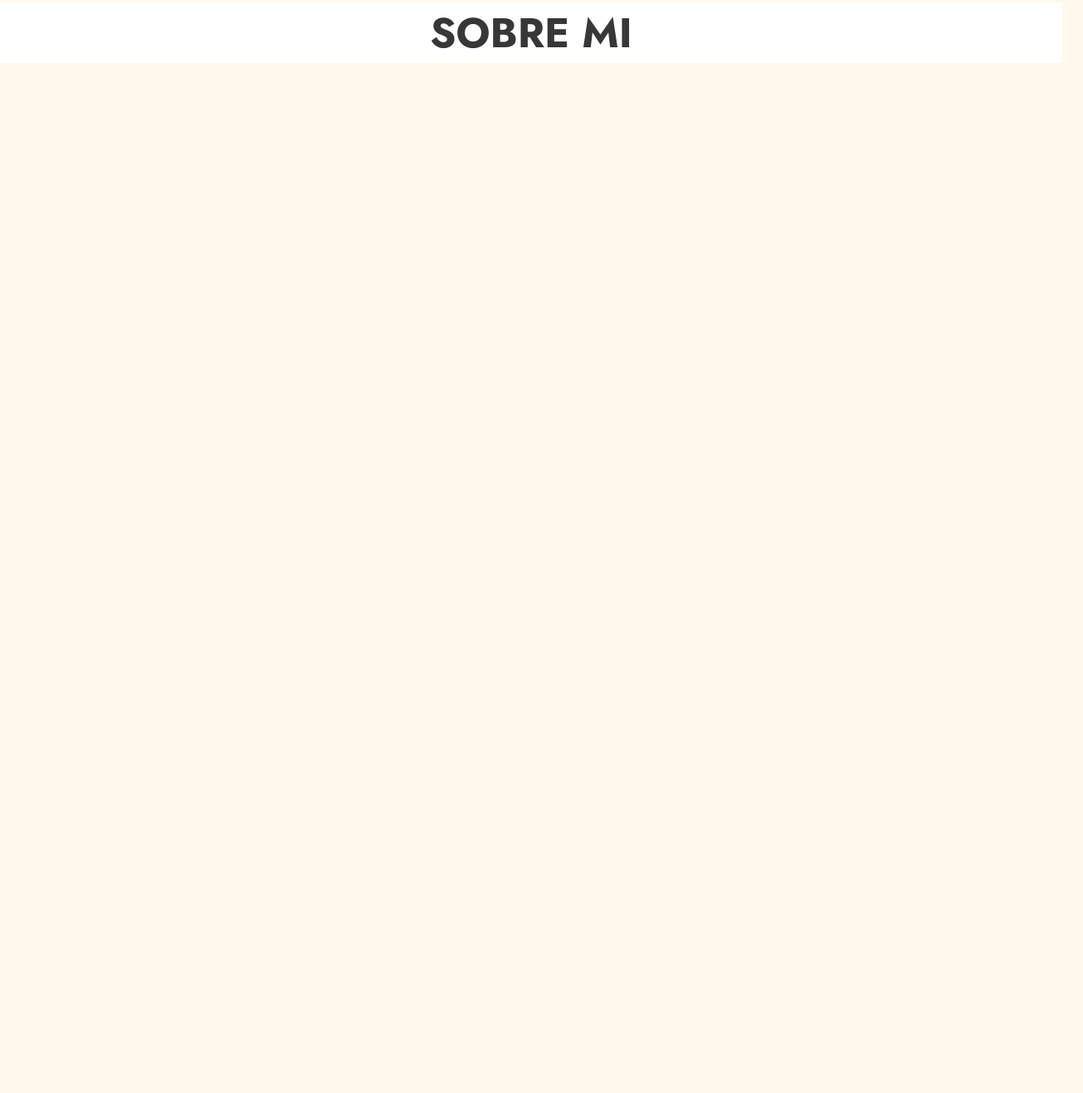
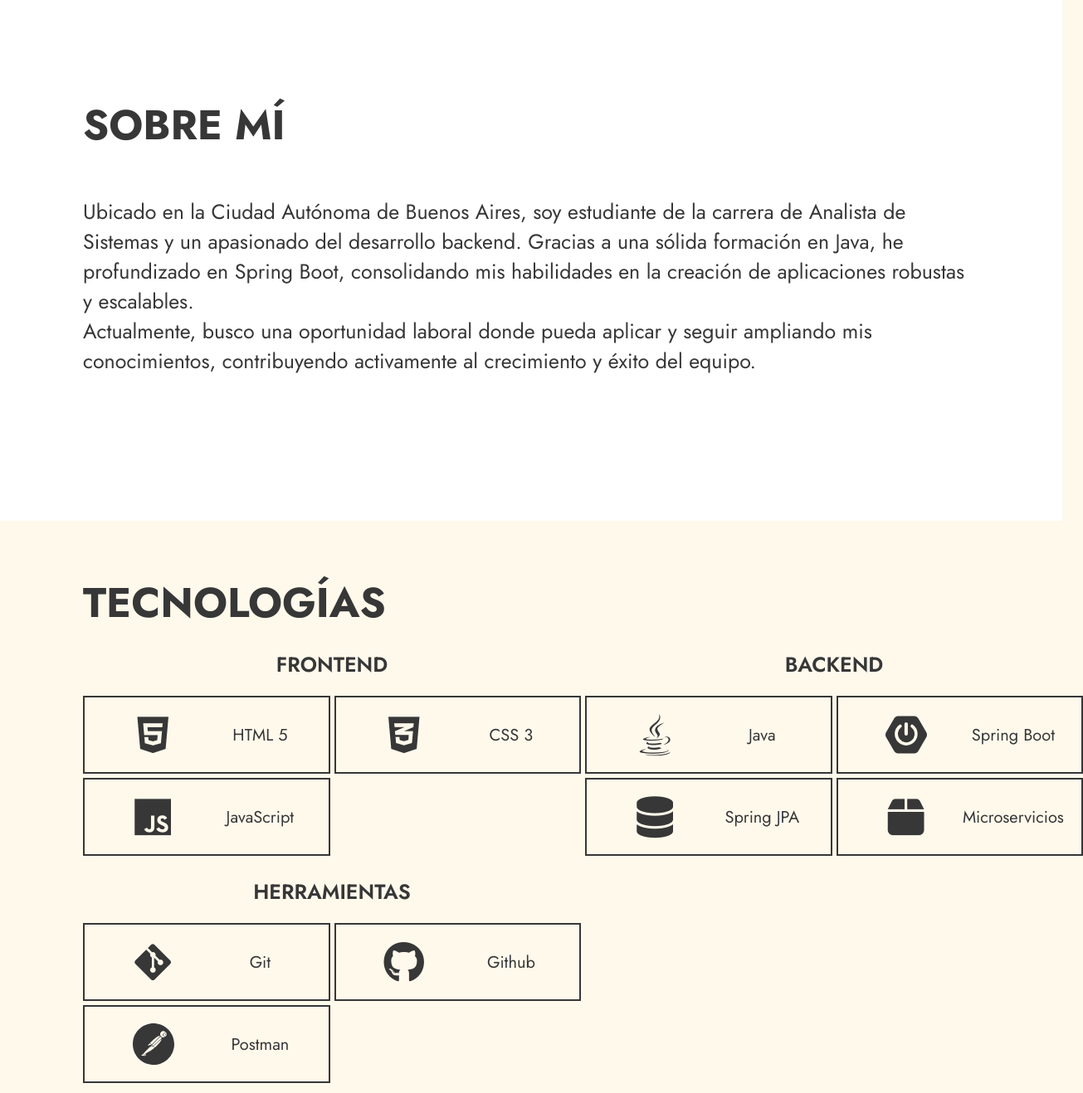
Before and after one commit to JoaquinRouge/Portfolio, a plain HTML site: page index.html in a window 1280 px wide. Shown: the part 858-2176 px from the top of the page at 83% size, 1305 px wide, since content can reach past the window. Before the commit the page ends 934 px from the top, so only its background shows below. Drawn offline with Linux system fonts and the light colour scheme.

Commit message:
about me and technologies

```diff
--- a/assets/css/styles.css
+++ b/assets/css/styles.css
@@ -28,6 +28,10 @@ header{
     padding: 15px;
     box-shadow: 0 4px 8px rgba(0, 0, 0, 0.1); /* Sombra suave */
     color: var(--dark-color);
+    position: fixed;
+    top: 0;
+    left: 0;
+    width: 100%;
 }
 
 nav{
@@ -75,15 +79,11 @@ ul{
     color: var(--theme-color);
   }
 
-  img{
-
-  }
-
   h4{
     text-transform: uppercase;
   }
 
-  .me{
+  .intro{
     display: flex;
     align-items: center;
     margin-top: 190px;
@@ -95,16 +95,103 @@ ul{
   .p-title{
     font-size: 100px;
     font-weight: 600;
+    margin-bottom: 40px;
   }
 
   .bg-white{
     background-color: white;
   }
 
-  .about-me{
-    text-align: center;
+  .about-me,.skills{
+    padding: 100px;
+    height: 490px;
+    display: flex;
+    flex-direction: column;
+    justify-content: center;
   }
 
   .section-title{
     font-size: 50px;
   }
+
+  .div-abme{
+    display: flex;
+    margin-top: 50px;
+  }
+
+  .div-abme i{
+    font-size: 400px;
+    color: var(--theme-color);
+  }
+
+  #abme-p{
+    font-size: 25px;
+  }
+
+  .btn {
+    background-color: var(--theme-color); /* Color naranja del fondo */
+    color: white; /* Color blanco del texto */
+    padding: 15px 30px; /* Espaciado interno */
+    border: none; /* Sin borde */
+    font-family: 'Jost',sans-serif;
+    font-size: 18px; /* Tamaño de la fuente */
+    font-weight: bold; /* Texto en negrita */
+    cursor: pointer; /* Cambia el cursor a una mano al pasar por encima */
+    overflow: hidden; /* Evita que la sombra se salga del botón */
+    box-shadow: 5px 5px 10px rgba(0, 0, 0, 0.3); /* Sombra */
+    transition: all 0.3s ease; /* Transición suave para los efectos */
+  }
+
+  .btn:hover {
+    background-color: #e68a00; /* Color naranja más oscuro al pasar el ratón */
+    transform: translateY(-3px); /* Ligero movimiento hacia arriba */
+    box-shadow: 8px 8px 12px rgba(0, 0, 0, 0.4); /* Sombra más pronunciada */
+  }
+
+  a{
+    text-decoration: none;
+  }
+
+  .div-skills{
+    display: grid;
+    grid-template-columns: repeat(2, 1fr); /* Siempre 2 columnas */
+    gap: 5px;
+  }
+
+  .skill i{
+    font-size: 50px;
+  }
+
+  .skill{
+    display: flex;
+    align-items: center;
+    font-size: 20px;
+    border: 2px solid var(--dark-color);
+    padding: 20px;
+  }
+
+  .skills h2{
+    margin-top: 50px;
+  }
+
+  .card{
+    width: 600px;
+    text-align: center;
+  }
+
+  .frontend div,.backend div, .tools div{
+    display: grid;
+    grid-template-columns: repeat(2, 1fr); /* Siempre 2 columnas */
+    gap: 5px;
+  }
+
+  .i{
+    width: 50px;
+    margin-left: 37.5px;
+  }
+
+  .card-title{
+    font-size: 25px;
+    font-weight: 600;
+    margin: 20px;
+  }
--- a/index.html
+++ b/index.html
@@ -4,6 +4,7 @@
     <meta charset="UTF-8" />
     <meta name="viewport" content="width=device-width, initial-scale=1.0" />
     <link rel="stylesheet" href="./assets/css/styles.css" />
+    <link rel="stylesheet" href="https://cdnjs.cloudflare.com/ajax/libs/font-awesome/6.5.1/css/all.min.css">
     <title>Joaquín Rougé Núñez</title>
   </head>
   <body>
@@ -18,27 +19,96 @@
           <li class="text">SOBRE MÍ</li>
           <li class="text">TECNOLOGÍAS</li>
           <li class="text">PROYECTOS</li>
-          <li class="text">HABILIDADES BLANDAS</li>
           <li class="text">CONTACTO</li>
         </ul>
       </nav>
     </header>
     <main>
-      <section class="me">
+      <section class="intro">
         <div>
           <h4>Hola, soy <span class="span-title">Joaquin Rougé Núñez</span></h4>
           <p class="p-title">
             Backend <br />
             Developer
           </p>
+          <div>
+            <a href="./assets/archives/cv.pdf" class="btn" download="cv.pdf">DESCARGAR CV</a>
+          </div>
         </div>
         <div class="me-image">
           <img src="./assets/images/Joaquin.png" width="400px" alt="" />
         </div>
       </section>
       <section class="about-me bg-white">
-        <h2 class="section-title">SOBRE MI</h2>
-        <p></p>
+        <h2 class="section-title">SOBRE MÍ</h2>
+        <div class="div-abme">
+          <div>
+            <p id="abme-p">Ubicado en la Ciudad Autónoma de Buenos Aires, soy estudiante de la carrera de Analista de Sistemas y un apasionado del desarrollo backend. Gracias a una sólida formación en Java, he profundizado en Spring Boot, consolidando mis habilidades en la creación de aplicaciones robustas y escalables.
+              <br>
+              Actualmente, busco una oportunidad laboral donde pueda aplicar y seguir ampliando mis conocimientos, contribuyendo activamente al crecimiento y éxito del equipo.
+            </p>
+          </div>
+        </div>
+      </section>
+      <section class="skills">
+        <h2 class="section-title">TECNOLOGÍAS</h2>
+        <div class="div-skills">
+          <div class="frontend card">
+            <p class="card-title">FRONTEND</p>
+            <div>
+              <div class="skill">
+                <i class="fa-brands fa-html5"></i>
+                <p>HTML 5</p>
+              </div>
+              <div class="skill">
+                <i class="fa-brands fa-css3-alt"></i>
+                <p>CSS 3</p>
+              </div>
+              <div class="skill">
+                <i class="fa-brands fa-js"></i>
+                <p>JavaScript</p>
+              </div>
+            </div>
+          </div>
+          <div class="backend card">
+            <p class="card-title">BACKEND</p>
+            <div>
+              <div class="skill">
+                <i class="fa-brands fa-java"></i>
+                <p>Java</p>
+              </div>
+              <div class="skill">
+                <img src="./assets/images/spring-boot.svg" alt="spring boot logo" class="i">
+                <p>Spring Boot</p>
+              </div>
+              <div class="skill">
+                <i class="fa-solid fa-database"></i>
+                <p>Spring JPA</p>
+              </div>
+              <div class="skill">
+                <i class="fa-solid fa-box"></i>
+                <p>Microservicios</p>
+              </div>
+            </div>
+          </div>
+          <div class="tools card">
+            <p class="card-title">HERRAMIENTAS</p>
+            <div>
+              <div class="skill">
+                <i class="fa-brands fa-git-alt"></i>
+                <p>Git</p>
+              </div>
+              <div class="skill">
+                <i class="fa-brands fa-github"></i>
+                <p>Github</p>
+              </div>
+              <div class="skill">
+                <img src="./assets/images/postman.svg" alt="postman logo" class="i">
+                <p>Postman</p>
+              </div>
+            </div>
+          </div>
+        </div>
       </section>
     </main>
   </body>
```
Also changed, not shown: assets/images/postman.svg (added), assets/images/spring-boot.svg (added), 1 other file.
